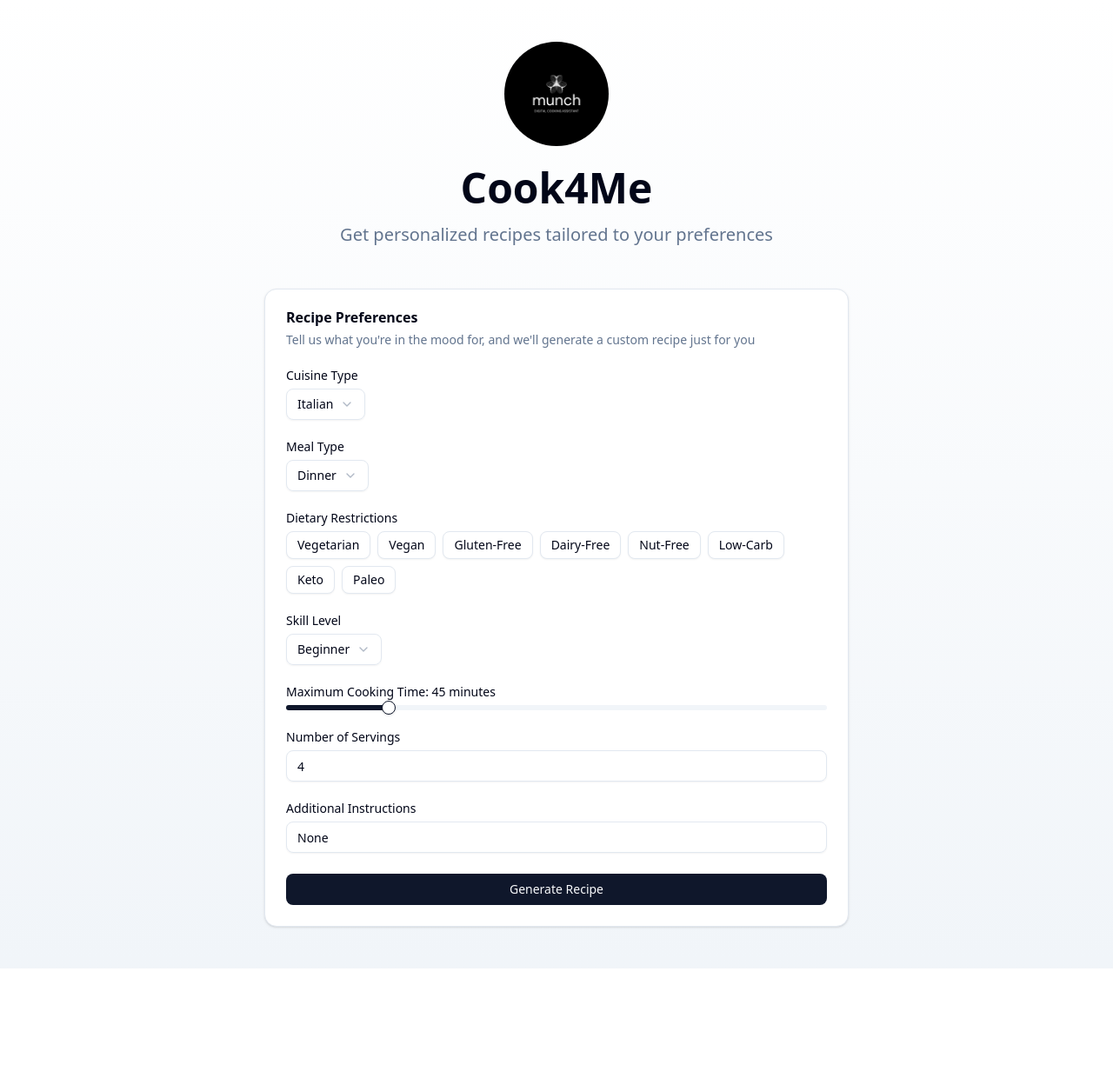
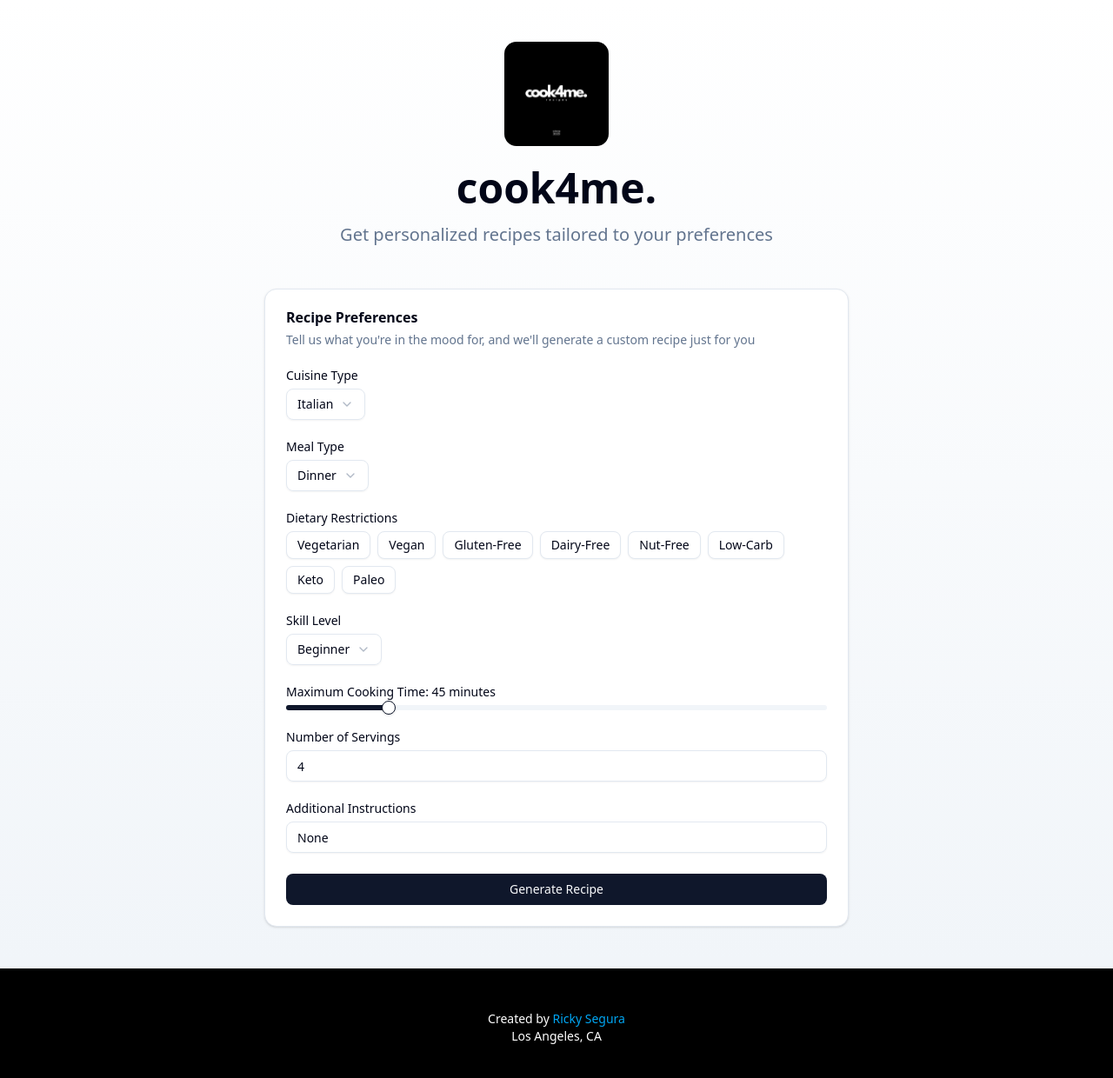
Before and after one commit to rickysegura/cook4me, a Next.js app: page / in a window 1280 px wide. Shown: the top 1240 px of the page at 87% size. Before the commit the page ends 1114 px from the top, so only its background shows below. Built offline with nearby package versions, Linux system fonts and the light colour scheme.

Commit message:
New logo added

```diff
--- a/src/app/page.tsx
+++ b/src/app/page.tsx
@@ -45,6 +45,7 @@ export default function Home() {
   };
 
   return (
+    <>
       <main className="min-h-screen bg-gradient-to-b from-background to-muted py-12 px-4">
         <div className="container mx-auto max-w-6xl">
           {/* Header */}
@@ -54,11 +55,11 @@ export default function Home() {
               alt="Munch logo"
               width={120}
               height={120}
-            className="mx-auto mb-6 rounded-full"
+              className="mx-auto mb-6 rounded-xl"
               priority
             />
             <h1 className="text-4xl md:text-5xl font-bold mb-4">
-            Cook4Me
+              cook4me.
             </h1>
             <p className="text-xl text-muted-foreground">
               Get personalized recipes tailored to your preferences
@@ -94,5 +95,10 @@ export default function Home() {
           )}
         </div>
       </main>
+
+      <footer className="bg-black py-12 px-4 text-center text-white text-sm">
+        <p>Created by <a href="https://rickysegura.dev/" className="text-sky-500 hover:text-sky-300">Ricky Segura</a><br/>Los Angeles, CA</p>
+      </footer>
+    </>
   );
 }
```
Also changed, not shown: public/logo.png, 1 other file (tests, documents, lock files or other folders). Lines whose indentation alone changed are shown as unchanged.
